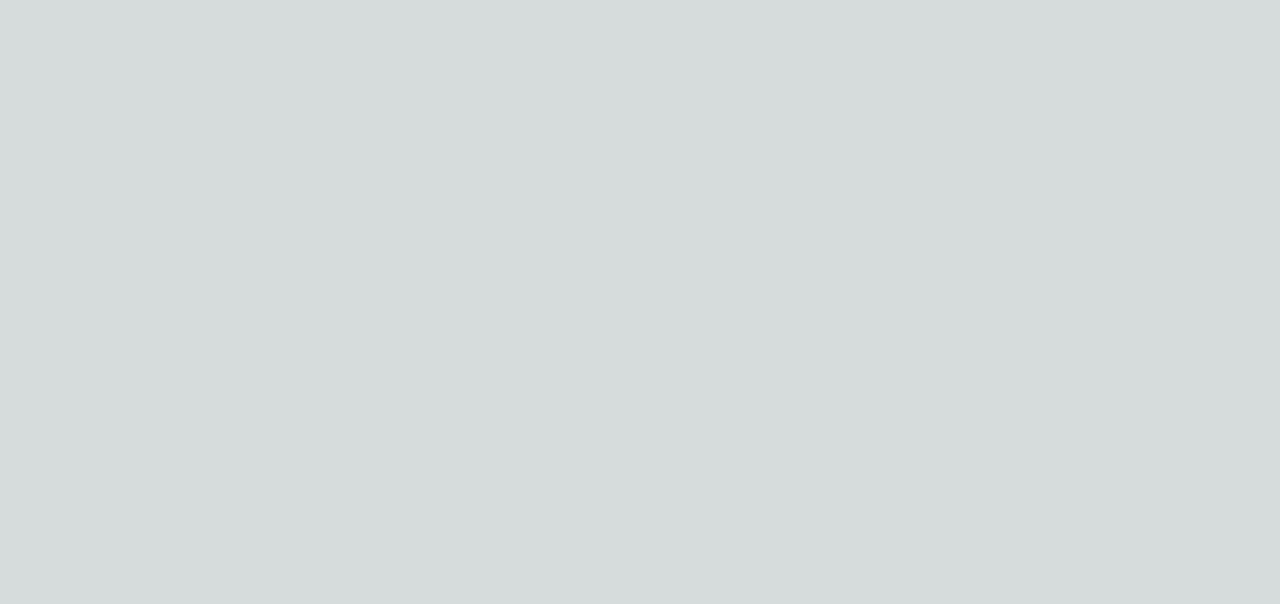
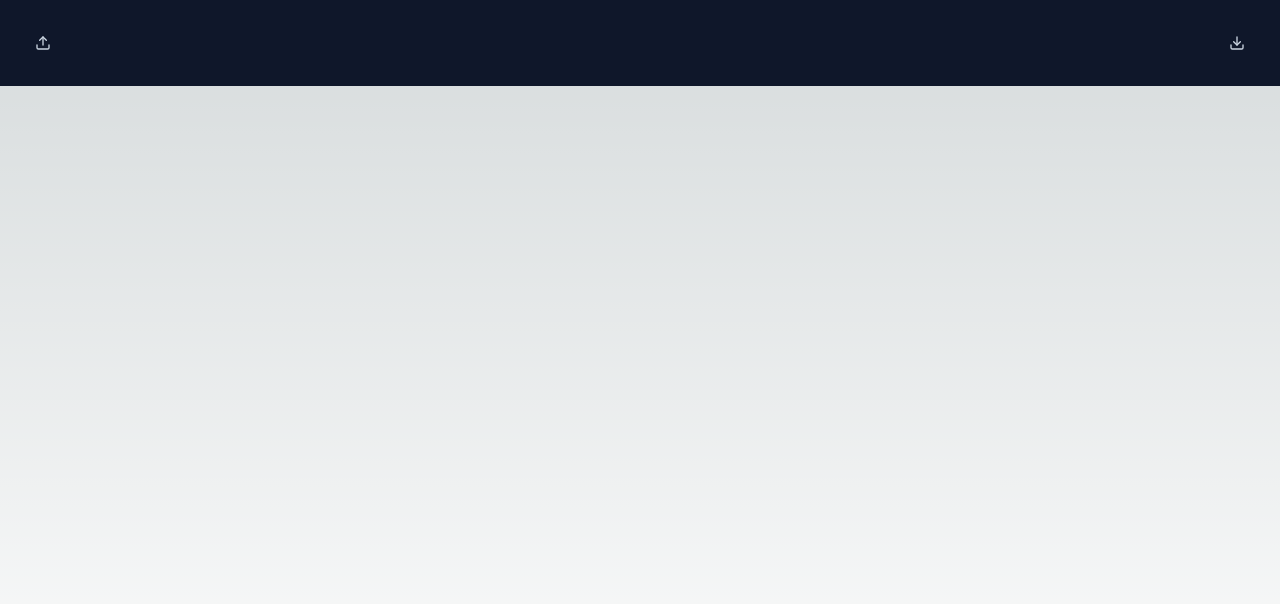
Before and after one commit to twy8939/DALL-E-cropper, a Next.js app: page / in a window 1280 px wide. Shown: the top 604 px of the page. Built offline with nearby package versions, Linux system fonts and the light colour scheme.

Commit message:
feat : Navigation 및 다운로드, 업로드 기능 추가

```diff
--- /dev/null
+++ b/app/components/IconButton.tsx
@@ -0,0 +1,30 @@
+import React from "react";
+
+interface Props {
+  title?: string;
+  children: React.ReactNode;
+  onClick?: () => void;
+  active?: boolean;
+  disabled?: boolean;
+}
+
+export default function IconButton({
+  title,
+  children,
+  onClick,
+  active = false,
+  disabled = false,
+}: Props) {
+  return (
+    <button
+      className={`w-[46px] h-[46px] flex items-center justify-center hover:bg-slate-300/10 rounded-full ${
+        active ? "text-sky-300 bg-slate-300/10" : "text-slate-300"
+      }`}
+      title={title}
+      disabled={disabled}
+      onClick={onClick}
+    >
+      {children}
+    </button>
+  );
+}
--- a/app/components/ImageEditor.tsx
+++ b/app/components/ImageEditor.tsx
@@ -1,9 +1,35 @@
 "use client";
 
 import React, { useState } from "react";
+import Navigation from "./Navigation";
 
 export default function ImageEditor() {
   const [src, setSrc] = useState("");
 
-  return <div>{src && <img src={src} alt={"img"} />}</div>;
+  const handleUploadClick = (url: string) => {
+    setSrc(url);
+  };
+
+  const handleDownloadClick = async () => {
+    if (src) {
+      downloadImage(src);
+    }
+  };
+
+  const downloadImage = (src: string) => {
+    const a = document.createElement("a");
+    a.href = src;
+    a.download = src;
+    a.click();
+  };
+
+  return (
+    <div className="h-screen">
+      {src && <img src={src} alt={"img"} />}
+      <Navigation
+        onDownload={handleDownloadClick}
+        onUpload={handleUploadClick}
+      />
+    </div>
+  );
 }
--- /dev/null
+++ b/app/components/Navigation.tsx
@@ -0,0 +1,43 @@
+import React, { useRef } from "react";
+import IconButton from "./IconButton";
+import { FiDownload, FiUpload } from "react-icons/fi";
+
+interface Props {
+  onUpload?: (blob: string) => void;
+  onDownload?: () => void;
+}
+
+export default function Navigation({ onUpload, onDownload }: Props) {
+  const inputRef = useRef<HTMLInputElement>(null);
+
+  const handleUploadClick = () => {
+    inputRef.current?.click();
+  };
+
+  const onLoadImage = (event: React.ChangeEvent<HTMLInputElement>) => {
+    const file = event.target.files?.[0];
+
+    if (onUpload && file) {
+      onUpload(URL.createObjectURL(file));
+    }
+  };
+
+  return (
+    <div className="flex justify-between bg-slate-900 p-5">
+      <IconButton title="Upload Image" onClick={handleUploadClick}>
+        <FiUpload />
+        <input
+          ref={inputRef}
+          type="file"
+          accept="image/*"
+          className="hidden"
+          onChange={onLoadImage}
+        />
+      </IconButton>
+
+      <IconButton title="Download Image" onClick={onDownload}>
+        <FiDownload />
+      </IconButton>
+    </div>
+  );
+}
```
Also changed, not shown: package.json (+5 -4 lines), 1 other file (tests, documents, lock files or other folders).
